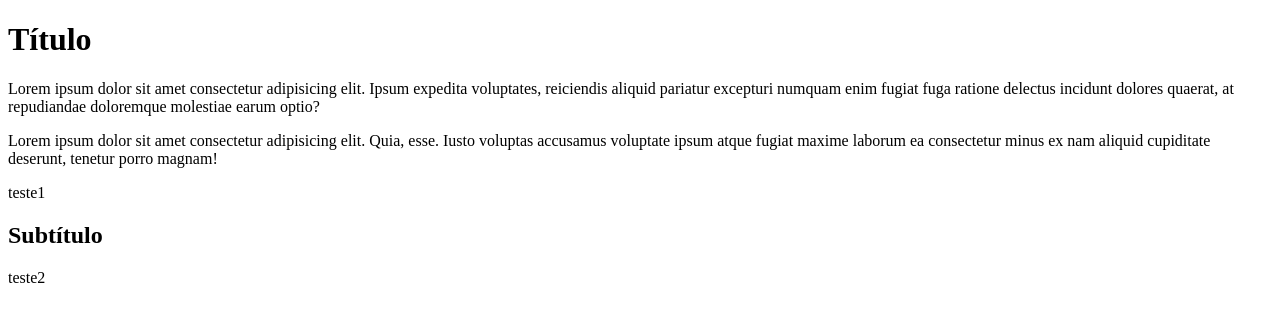
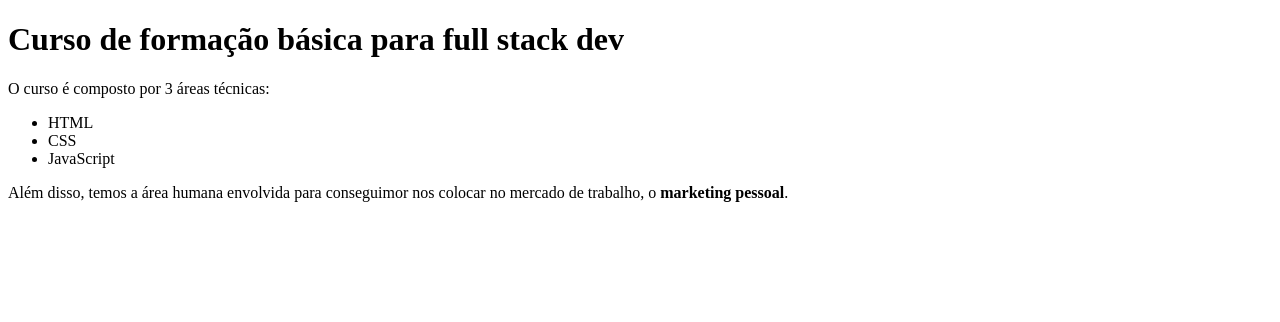
Before and after one commit to PauloHorn/DevQuest-Turma-16, a plain HTML site: page index.html in a window 1280 px wide. Drawn offline with Linux system fonts and the light colour scheme.

Commit message:
iniciando-o-curso

```diff
--- a/index.html
+++ b/index.html
@@ -3,14 +3,20 @@
 <head>
     <meta charset="UTF-8">
     <meta name="viewport" content="width=device-width, initial-scale=1.0">
-    <title>Testando</title>
+    <title>DevQuest - Turma 16</title>
 </head>
 <body>
-    <h1>Título</h1>
-    <p>Lorem ipsum dolor sit amet consectetur adipisicing elit. Ipsum expedita voluptates, reiciendis aliquid pariatur excepturi numquam enim fugiat fuga ratione delectus incidunt dolores quaerat, at repudiandae doloremque molestiae earum optio?</p>
-    <p>Lorem ipsum dolor sit amet consectetur adipisicing elit. Quia, esse. Iusto voluptas accusamus voluptate ipsum atque fugiat maxime laborum ea consectetur minus ex nam aliquid cupiditate deserunt, tenetur porro magnam!</p>
-    <p>teste1</p>
-    <h2>Subtítulo</h2>
-    <p>teste2</p>
+    <!-- título da página -->
+    <h1>Curso de formação básica para full stack dev</h1>
+
+    <p>O curso é composto por 3 áreas técnicas:</p>
+
+    <ul>
+        <li>HTML</li>
+        <li>CSS</li>
+        <li>JavaScript</li>
+    </ul>
+
+    <p>Além disso, temos a área humana envolvida para conseguimor nos colocar no mercado de trabalho, o <strong>marketing pessoal</strong>.</p>
 </body>
 </html>
```
Also changed, not shown: modulo-html/01-primeiro-html/index.html (added, +16 -0 lines).
